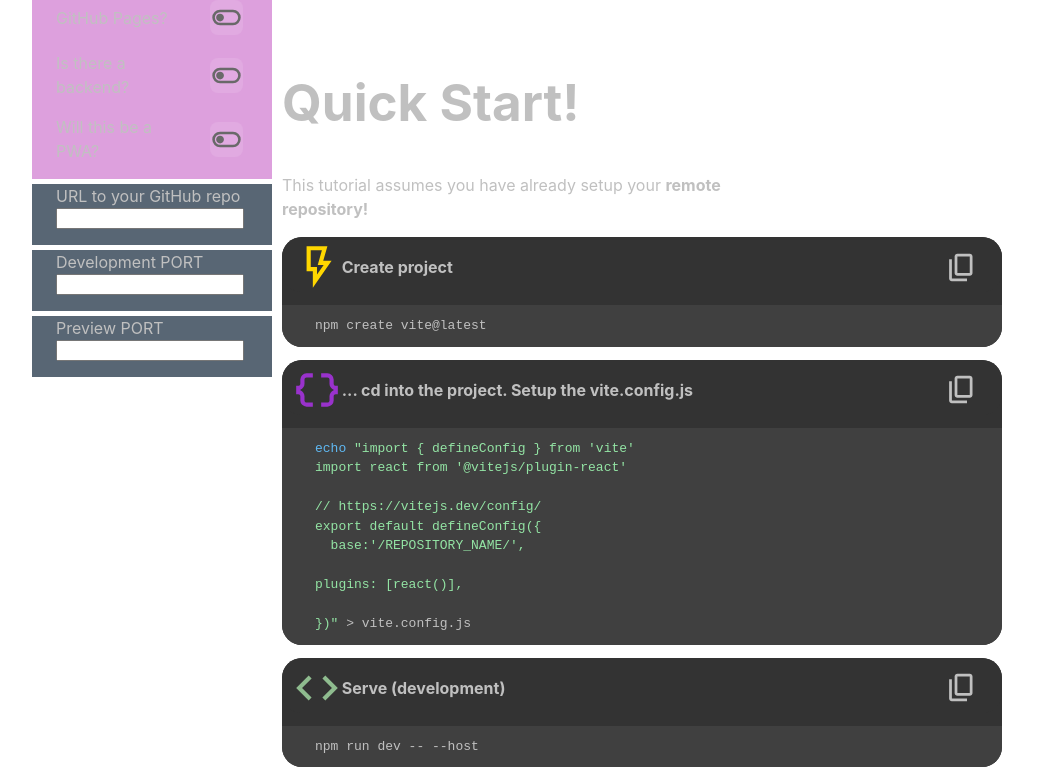
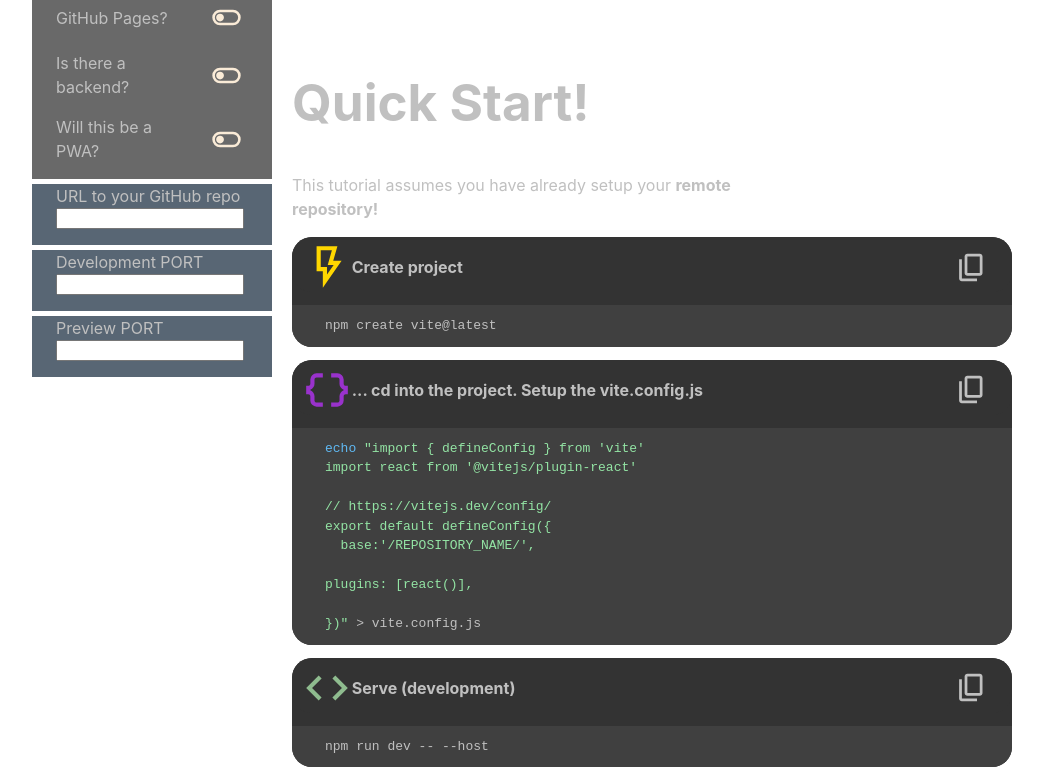
Before and after one commit to Perlesvaux/react-app-with-vite, a React (Vite) app: page / in a window 1280 px wide. Shown: the top 778 px of the page, without its empty margins (0-1043 px from the left). Built offline with nearby package versions, Linux system fonts and the light colour scheme.

Commit message:
fix: working on css

```diff
--- a/src/App.module.css
+++ b/src/App.module.css
@@ -19,5 +19,5 @@
 .tutorial {
   display: grid;
   grid-template-columns: var(--menu-width) 50%;
-  column-gap: 10px;
+  column-gap: var(--tutorial-gap);
 }
--- a/src/FlipButton.jsx
+++ b/src/FlipButton.jsx
@@ -14,7 +14,7 @@
         className={styles.off}
         onClick={()=>flip(name)}
       >
-       <OffSVG fill="DimGray" size="33px" />
+       <OffSVG fill="AntiqueWhite" size="33px" />
      </button>
 
 }
--- a/src/FlipButton.module.css
+++ b/src/FlipButton.module.css
@@ -4,13 +4,14 @@
 }
 
 .off:hover > svg {
-  fill: gray;
+  fill: gainsboro;
   cursor: pointer;
 }
 
 button {
   display: flex;
-  background-color: rgba(255,255,255,0.1) !important;
+  /*background-color: rgba(255,255,255,0.1) !important;*/
+  background-color: transparent !important;
   width: 33px;
   width: 33px !important;
   padding: 0 !important;
--- a/src/Togglers.module.css
+++ b/src/Togglers.module.css
@@ -4,7 +4,7 @@
 }
 
 .container label {
-  background-color: plum		;
+  background-color: DimGray		;
   display: grid;
   grid-template-columns: 60% 40%;
   padding: var(--menu-padding);
--- a/src/index.css
+++ b/src/index.css
@@ -15,6 +15,7 @@
   --menu-width:30vh;
   --menu-padding:0 2vh 2vh 3vh;
   --menu-row-gap:5px;
+  --tutorial-gap:20px;
 }
 
 #root {
--- a/src/purifiedText.js
+++ b/src/purifiedText.js
@@ -24,9 +24,9 @@
 import BoltSVG from './BoltSVG.jsx'
 import ObjSVG from './ObjSVG.jsx'
 
-const terminal_black = TerminalSVG(  { fill:"Black", size:"50px" } )
+const terminal_black = TerminalSVG(  { fill:"AntiqueWhite", size:"50px" } )
 const terminal_blue  = TerminalSVG(  { fill:"DodgerBlue", size:"50px" } )
-const terminal_red   = TerminalSVG(  { fill:"Crimson", size:"50px" } )
+const terminal_red   = TerminalSVG(  { fill:"Salmon", size:"50px" } )
 const bolt           = BoltSVG(  { fill:"Gold", size:"50px" } )
 const code_green     = CodeSVG(  { fill:"DarkSeaGreen", size:"50px" } )
 const obj_purple     = ObjSVG(  { fill:"DarkOrchid", size:"50px" } )
```
